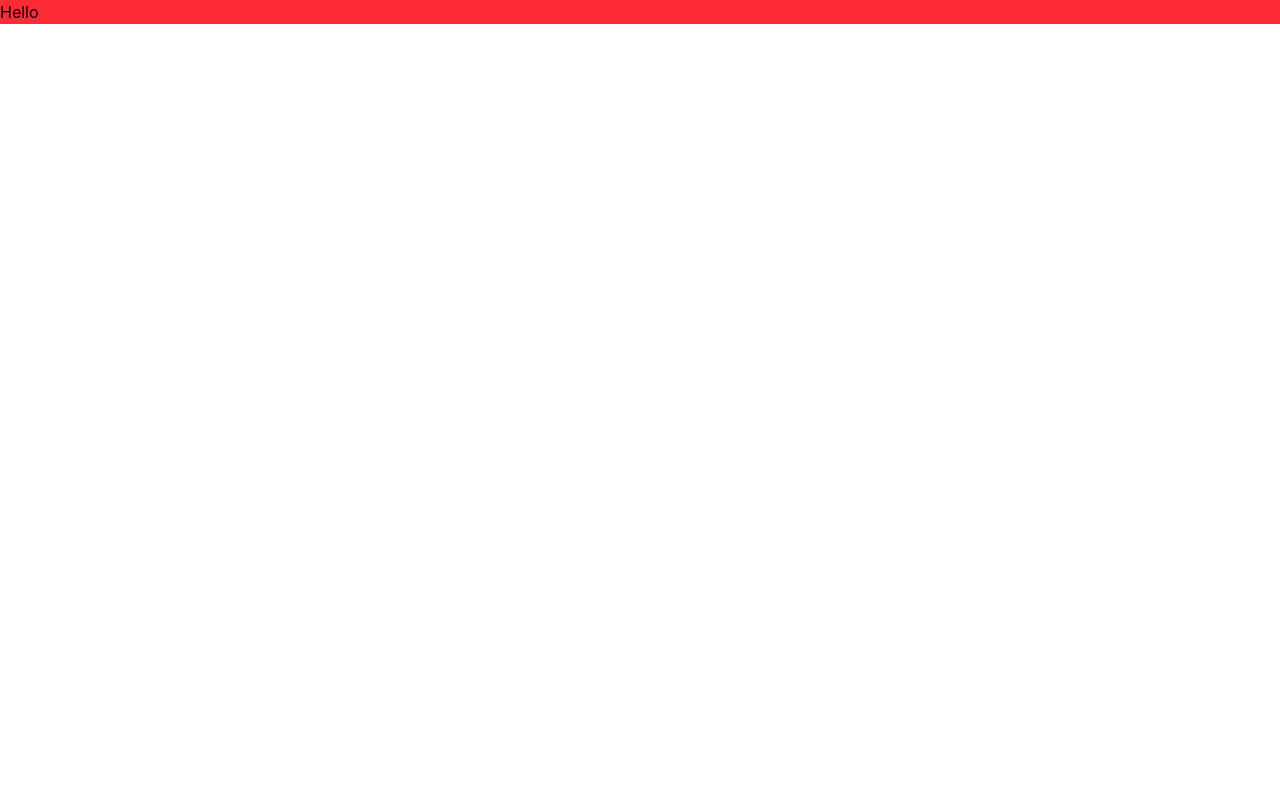
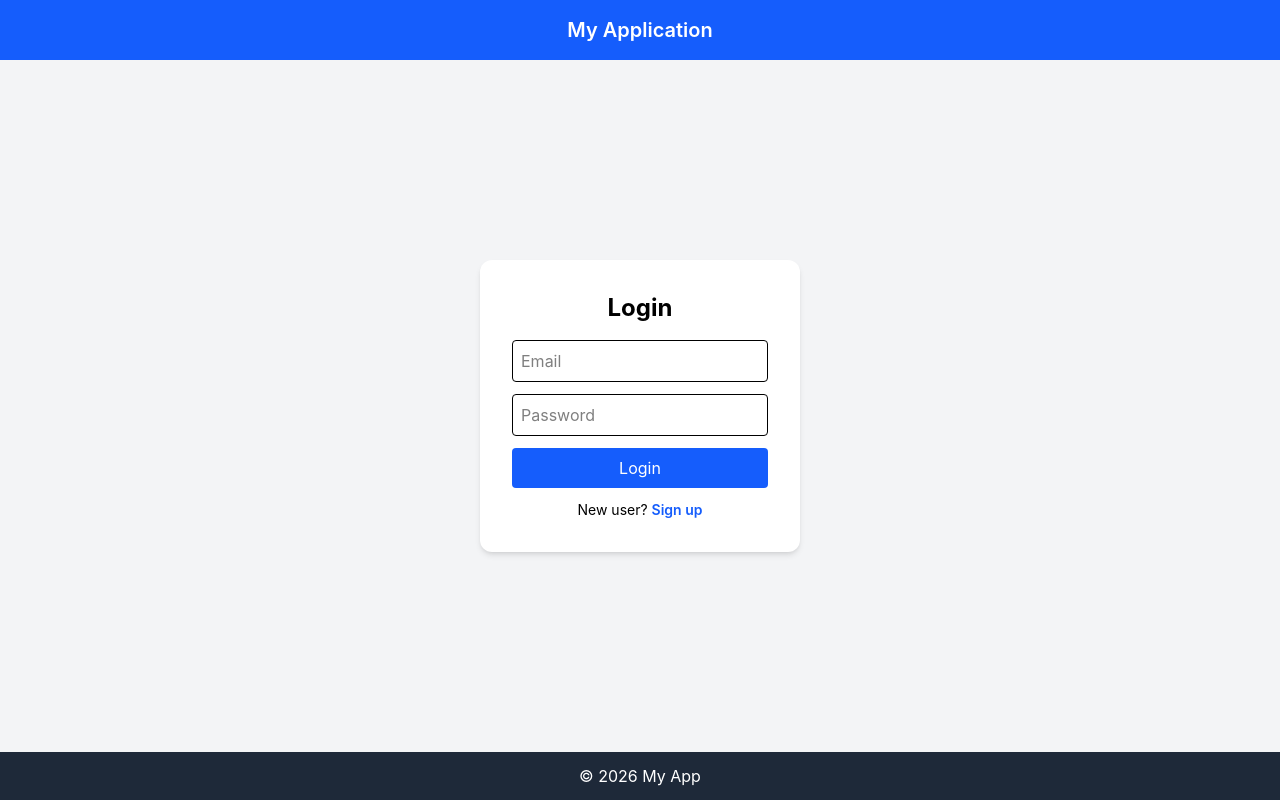
Before and after one commit to Chandrasekhargollapalli/Reactpro, a React app: page / in a window 1280 px wide. Built offline with nearby package versions, Linux system fonts and the light colour scheme; the HTML template or start-up script is replaced by a standard one.

Commit message:
added sign up and log in and header and  etc

```diff
--- a/src/App.jsx
+++ b/src/App.jsx
@@ -1,12 +1,39 @@
-
+import { useState } from "react"
+import Header from "./components/Header"
+import Login from "./components/Login"
+import Signup from "./components/Signup"
+import Home from "./components/Home"
+import Footer from "./components/Footer"
 
 function App() {
+ const [page, setPage] = useState("login");
+  const [user, setUser] = useState(null);
 
 
   return (
-<div>
-  <h1 className='bg-red-500'>Hello</h1>
-</div>
+ <div className="min-h-screen flex flex-col">
+      <Header />
+
+      <main className="flex-1 flex items-center justify-center bg-gray-100">
+        {page === "login" && (
+          <Login
+            onSignup={() => setPage("signup")}
+            onLogin={(userData) => {
+              setUser(userData);
+              setPage("home");
+            }}
+          />
+        )}
+
+        {page === "signup" && (
+          <Signup onBackToLogin={() => setPage("login")} />
+        )}
+
+        {page === "home" && <Home user={user} />}
+      </main>
+
+      <Footer />
+    </div>
   )
 }
 
--- /dev/null
+++ b/src/components/Footer.jsx
@@ -0,0 +1,7 @@
+export default function Footer() {
+  return (
+    <footer className="bg-gray-800 text-white p-3 text-center">
+      © 2026 My App
+    </footer>
+  );
+}
--- /dev/null
+++ b/src/components/Header.jsx
@@ -0,0 +1,7 @@
+export default function Header() {
+  return (
+    <header className="bg-blue-600 text-white p-4 text-center text-xl font-semibold">
+      My Application
+    </header>
+  );
+}
--- /dev/null
+++ b/src/components/Home.jsx
@@ -0,0 +1,10 @@
+export default function Home({ user }) {
+  return (
+    <div className="bg-white p-10 rounded-xl shadow-md text-center">
+      <h1 className="text-3xl font-bold text-green-600">
+        Welcome {user?.email}
+      </h1>
+      <p className="mt-2">You are logged in 🎉</p>
+    </div>
+  );
+}
--- /dev/null
+++ b/src/components/Login.jsx
@@ -0,0 +1,51 @@
+import { useState } from "react";
+
+export default function Login({ onSignup, onLogin }) {
+  const [email, setEmail] = useState("");
+  const [password, setPassword] = useState("");
+
+  const handleSubmit = (e) => {
+    e.preventDefault();
+    onLogin({ email });
+  };
+
+  return (
+    <div className="bg-white p-8 rounded-xl shadow-md w-80">
+      <h2 className="text-2xl font-bold mb-4 text-center">Login</h2>
+
+      <form onSubmit={handleSubmit} className="space-y-3">
+        <input
+          type="email"
+          placeholder="Email"
+          className="w-full border p-2 rounded"
+          value={email}
+          onChange={(e) => setEmail(e.target.value)}
+          required
+        />
+
+        <input
+          type="password"
+          placeholder="Password"
+          className="w-full border p-2 rounded"
+          value={password}
+          onChange={(e) => setPassword(e.target.value)}
+          required
+        />
+
+        <button className="w-full bg-blue-600 text-white p-2 rounded">
+          Login
+        </button>
+      </form>
+
+      <p className="text-sm text-center mt-3">
+        New user?{" "}
+        <button
+          onClick={onSignup}
+          className="text-blue-600 font-semibold"
+        >
+          Sign up
+        </button>
+      </p>
+    </div>
+  );
+}
--- /dev/null
+++ b/src/components/Signup.jsx
@@ -0,0 +1,62 @@
+import { useState } from "react";
+
+export default function Signup({ onBackToLogin }) {
+  const [name, setName] = useState("");
+  const [email, setEmail] = useState("");
+  const [password, setPassword] = useState("");
+
+  const handleSubmit = (e) => {
+    e.preventDefault();
+    alert("Signup successful");
+    onBackToLogin();
+  };
+
+  return (
+    <div className="bg-white p-8 rounded-xl shadow-md w-80">
+      <h2 className="text-2xl font-bold mb-4 text-center">Sign Up</h2>
+
+      <form onSubmit={handleSubmit} className="space-y-3">
+        <input
+          type="text"
+          placeholder="Name"
+          className="w-full border p-2 rounded"
+          value={name}
+          onChange={(e) => setName(e.target.value)}
+          required
+        />
+
+        <input
+          type="email"
+          placeholder="Email"
+          className="w-full border p-2 rounded"
+          value={email}
+          onChange={(e) => setEmail(e.target.value)}
+          required
+        />
+
+        <input
+          type="password"
+          placeholder="Password"
+          className="w-full border p-2 rounded"
+          value={password}
+          onChange={(e) => setPassword(e.target.value)}
+          required
+        />
+
+        <button className="w-full bg-green-600 text-white p-2 rounded">
+          Sign Up
+        </button>
+      </form>
+
+      <p className="text-sm text-center mt-3">
+        Already have account?{" "}
+        <button
+          onClick={onBackToLogin}
+          className="text-blue-600 font-semibold"
+        >
+          Login
+        </button>
+      </p>
+    </div>
+  );
+}
```
